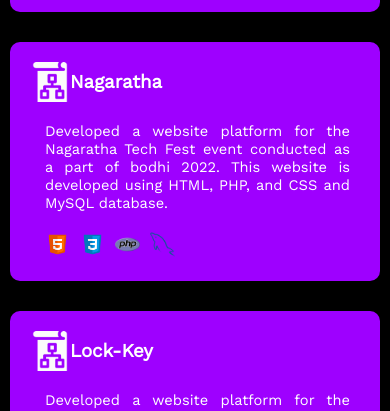
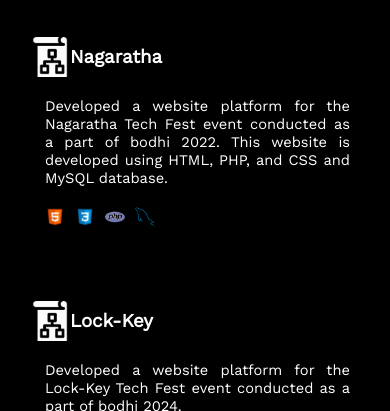
Before and after one commit to alby-benny/Portfolio, a plain HTML site: page index.html in a window 390 px wide. Shown: the part 2741-3152 px from the top of the page. Drawn offline with Linux system fonts and the light colour scheme.

Commit message:
Update style.css

```diff
--- a/css/style.css
+++ b/css/style.css
@@ -650,9 +650,6 @@ body {
     .main-content-project-content-project-title{
         font-size: 14pt;
     }
-    .main-content-project-content-projects-list-item{
-        background-color:#9e00ff
-    }
     .main-content-project-content-projects{
         margin-top: 20px;
     }
@@ -674,7 +671,9 @@ body {
     .main-content-edu-left-gif-image{
         margin-top: -40px;
     }
-
+    .main-content-project-content-project-technologies-item img{
+        height: 20px;
+    }
 
 }
 @keyframes slideInFromRight {
```
